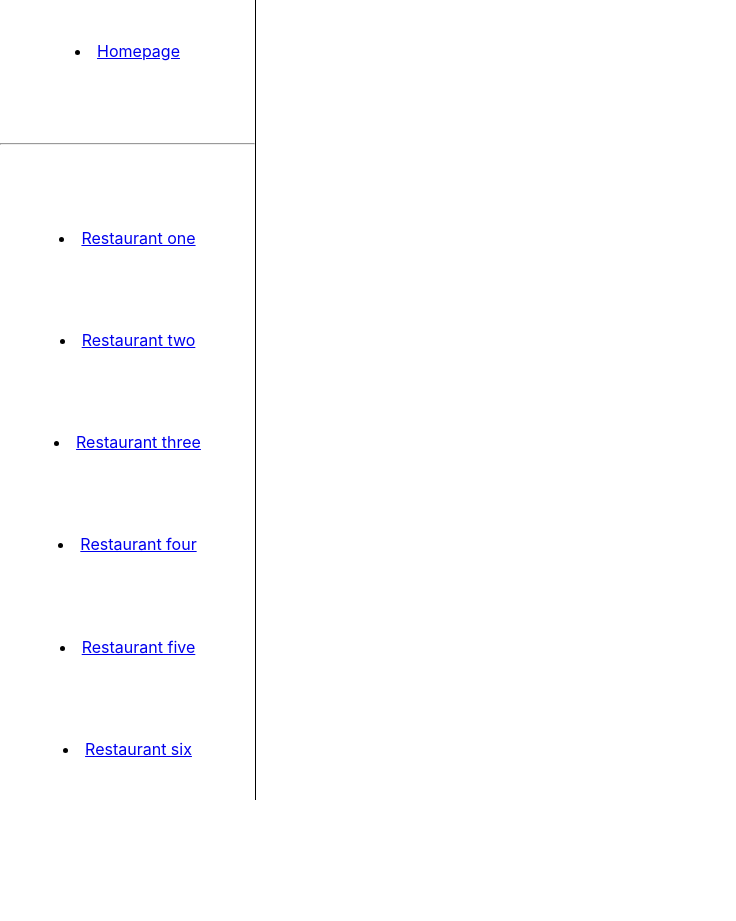
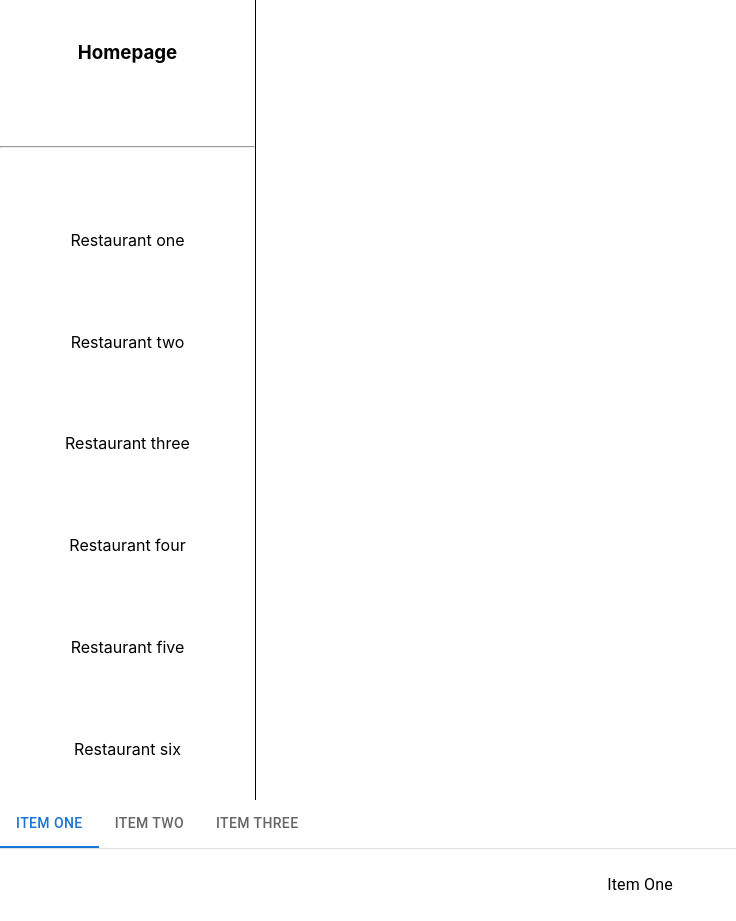
Before and after one commit to Thorn5/react-xover2-project, a React (Create React App) app: page / in a window 1280 px wide. Shown: the whole page, without its empty margins (0-736 px from the left). Before the commit the page ends 800 px from the top, so only its background shows below. Built offline with nearby package versions, Linux system fonts and the light colour scheme.

Commit message:
Update App.js and Sidebar.js

```diff
--- a/src/App.js
+++ b/src/App.js
@@ -5,10 +5,8 @@ import { Route, Routes } from "react-router-dom";
 function App() {
   return (
     <div className="App">
-      <Routes>
-        <Route index element={<Sidebar />} />
-        <Route index element={<TabComponent />} />
-      </Routes>
+      <Sidebar />
+      <TabComponent />
     </div>
   );
 }
--- a/src/components/Sidebar.js
+++ b/src/components/Sidebar.js
@@ -1,31 +1,17 @@
 import React from "react";
-import { NavLink } from "react-router-dom";
+import { NavLink } from "react";
 
 export default function Sidebar() {
   return (
     <aside className="sidebarNav">
-      <li>
-        <NavLink>Homepage</NavLink>
-      </li>
+      <h3>Homepage</h3>
       <hr />
-      <li>
-        <NavLink>Restaurant one</NavLink>
-      </li>
-      <li>
-        <NavLink>Restaurant two</NavLink>
-      </li>
-      <li>
-        <NavLink>Restaurant three</NavLink>
-      </li>
-      <li>
-        <NavLink>Restaurant four</NavLink>
-      </li>
-      <li>
-        <NavLink>Restaurant five</NavLink>
-      </li>
-      <li>
-        <NavLink>Restaurant six</NavLink>
-      </li>
+      <p>Restaurant one</p>
+      <p>Restaurant two</p>
+      <p>Restaurant three</p>
+      <p>Restaurant four</p>
+      <p>Restaurant five</p>
+      <p>Restaurant six</p>
     </aside>
   );
 }
```
